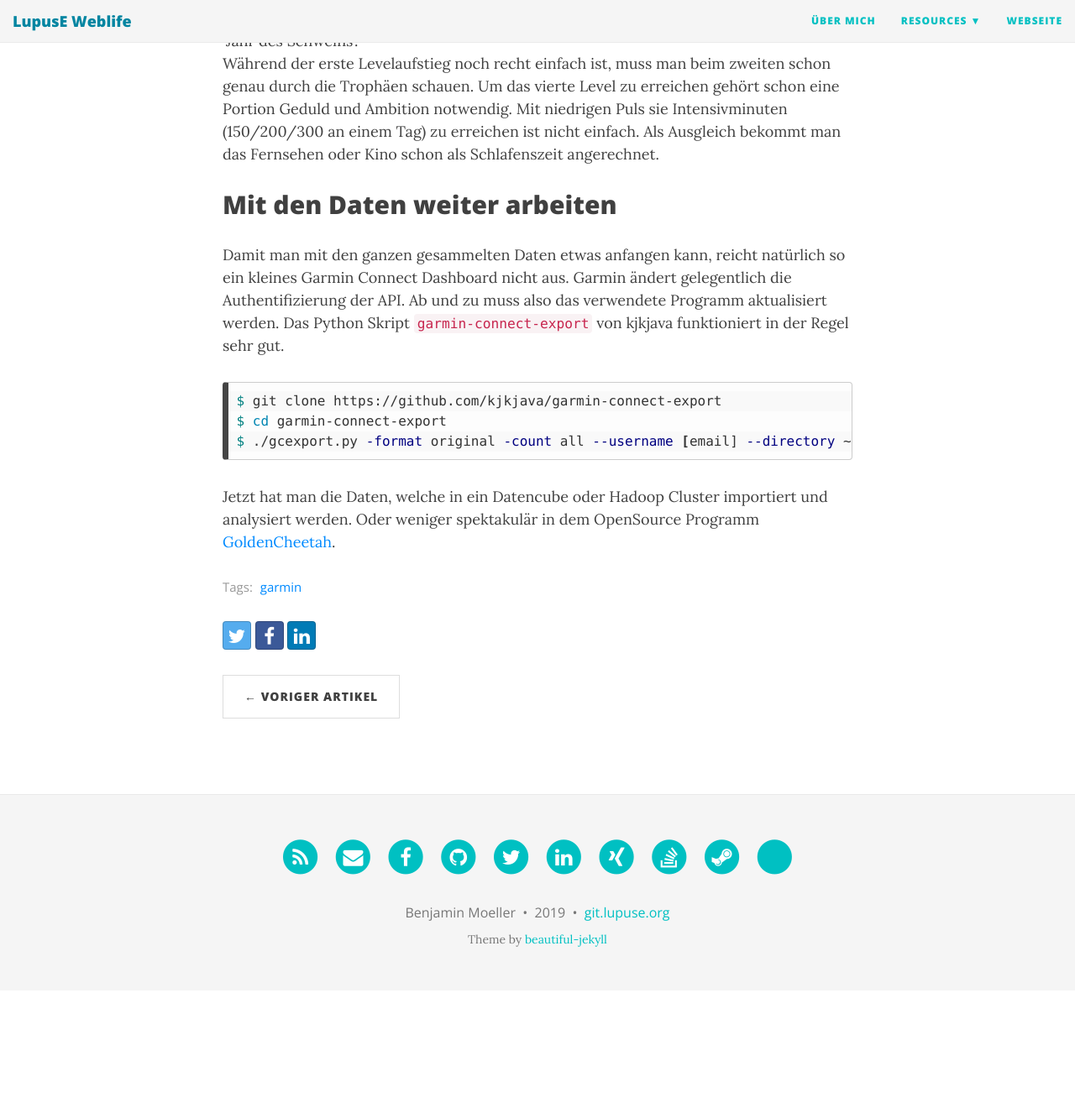
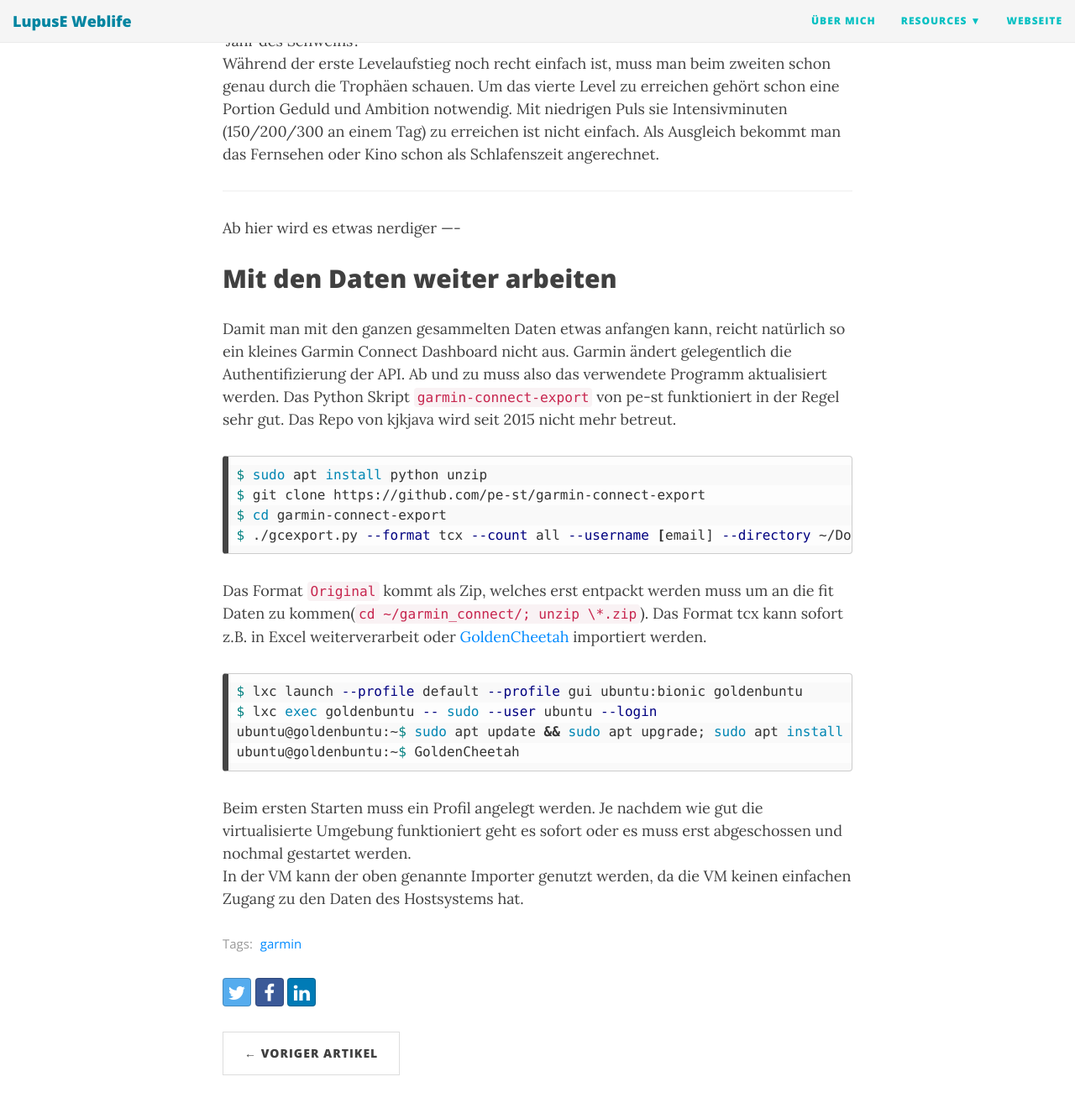
Before and after one commit to LupusE/LupusE.github.io, a Jekyll site: the page built from _posts/2019-05-09-Garmin---Ein-Einblick.md, in a window 1280 px wide and 1400 px high, scrolled down 6282 px. Shown: the top 1320 px of the window at 84% size. Built offline with Jekyll 4.4.1, drawn with Linux system fonts in a browser that asks for light colours; nearby versions of some CDN libraries; before the commit the page ends 7462 px from its top, so only the background shows below that.

Commit message:
update garmin

````diff
--- a/_posts/2019-05-09-Garmin---Ein-Einblick.md
+++ b/_posts/2019-05-09-Garmin---Ein-Einblick.md
@@ -88,11 +88,25 @@ Bekannt aus Computerspielen, aber auch immer weiter Verbreitet unter dem Stichwo
 Garmin bietet innerhalb der Connect App die Möglichkeit durch verschiedene Aktionen entsprechende Auszeichnungen zu erlangen. Je schwieriger die Herausforderung, desto mehr Punkte bekommt man mit der Auszeichnung. Das Maximum ist 8 Punkte und die wohl einfachste schwierigste Auszeichnung ist der 60-Tage-Meister. Diese 8 Punkte Errungenschaft erhält man, nachdem 60 Tage am Stück das Tagesziel in Schritten erreicht wurde. Viele Errungenschaften gibt es nur einmalig, bei dieser fängt der Zähler aber wieder bei 1 an und nach 180 Tagen hat man schon 16 Punkte. Je einen Punkt gibt es für das Tracken einer beliebigen Aktivität zu Sylvester oder zu Neujahr. Der Spaziergang ist immer eine gute Möglichkeit. Wer, wie ich, unterhalb der Woche jeden Tag pendelt, bekommt auch die eher unbekannte Ereignisse mit, wie zum Beispiel das chinesische 'Jahr des Schweins'.
 Während der erste Levelaufstieg noch recht einfach ist, muss man beim zweiten schon genau durch die Trophäen schauen. Um das vierte Level zu erreichen gehört schon eine Portion Geduld und Ambition notwendig. Mit niedrigen Puls sie Intensivminuten (150/200/300 an einem Tag) zu erreichen ist nicht einfach. Als Ausgleich bekommt man das Fernsehen oder Kino schon als Schlafenszeit angerechnet.
 
+----
+Ab hier wird es etwas nerdiger
+----
+
 ## Mit den Daten weiter arbeiten
-Damit man mit den ganzen gesammelten Daten etwas anfangen kann, reicht natürlich so ein kleines Garmin Connect Dashboard nicht aus. Garmin ändert gelegentlich die Authentifizierung der API. Ab und zu muss also das verwendete Programm aktualisiert werden. Das Python Skript `garmin-connect-export` von kjkjava funktioniert in der Regel sehr gut.
+Damit man mit den ganzen gesammelten Daten etwas anfangen kann, reicht natürlich so ein kleines Garmin Connect Dashboard nicht aus. Garmin ändert gelegentlich die Authentifizierung der API. Ab und zu muss also das verwendete Programm aktualisiert werden. Das Python Skript `garmin-connect-export` von pe-st funktioniert in der Regel sehr gut. Das Repo von kjkjava wird seit 2015 nicht mehr betreut.
 ```bash
-$ git clone https://github.com/kjkjava/garmin-connect-export
+$ sudo apt install python unzip
+$ git clone https://github.com/pe-st/garmin-connect-export
 $ cd garmin-connect-export
-$ ./gcexport.py -format original -count all --username [email] --directory ~/Domumente/garmin_connect/
+$ ./gcexport.py --format tcx --count all --username [email] --directory ~/Domumente/garmin_connect/
 ```
-Jetzt hat man die Daten, welche in ein Datencube oder Hadoop Cluster importiert und analysiert werden. Oder weniger spektakulär in dem OpenSource Programm [GoldenCheetah](https://www.goldencheetah.org/).
+Das Format `Original` kommt als Zip, welches erst entpackt werden muss um an die fit Daten zu kommen(`cd ~/garmin_connect/; unzip \*.zip`). Das Format tcx kann sofort z.B. in Excel weiterverarbeit oder [GoldenCheetah](https://www.goldencheetah.org/) importiert werden.
+
+```bash
+$ lxc launch --profile default --profile gui ubuntu:bionic goldenbuntu
+$ lxc exec goldenbuntu -- sudo --user ubuntu --login
+ubuntu@goldenbuntu:~$ sudo apt update && sudo apt upgrade; sudo apt install goldencheetah
+ubuntu@goldenbuntu:~$ GoldenCheetah
+```
+Beim ersten Starten muss ein Profil angelegt werden. Je nachdem wie gut die virtualisierte Umgebung funktioniert geht es sofort oder es muss erst abgeschossen und nochmal gestartet werden.
+In der VM kann der oben genannte Importer genutzt werden, da die VM keinen einfachen Zugang zu den Daten des Hostsystems hat.
````
Also changed, not shown: 1 other file.
